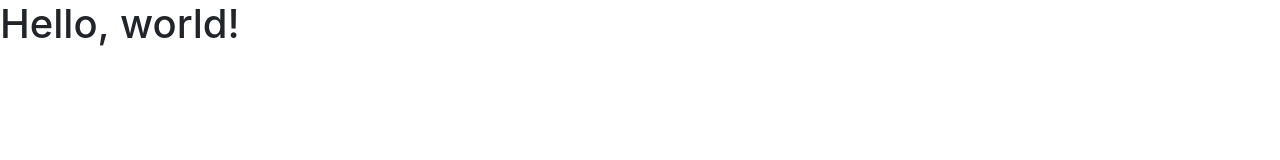
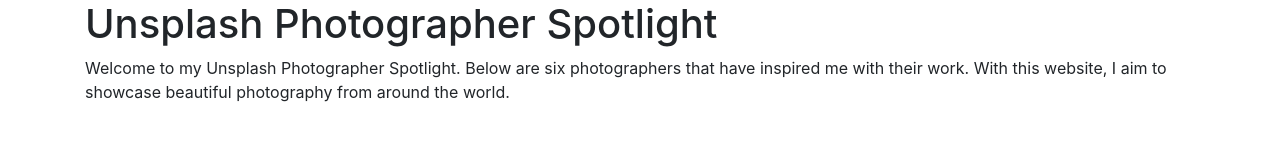
Before and after one commit to alimagnani/Unsplash, a plain HTML site: page index.html in a window 1280 px wide. Drawn offline with nearby package versions, Linux system fonts and the light colour scheme.

Commit message:
Added Divs and Classes

```diff
--- a/index.html
+++ b/index.html
@@ -8,11 +8,13 @@
     <!-- Bootstrap CSS -->
     <link rel="stylesheet" href="https://stackpath.bootstrapcdn.com/bootstrap/4.1.3/css/bootstrap.min.css" integrity="sha384-MCw98/SFnGE8fJT3GXwEOngsV7Zt27NXFoaoApmYm81iuXoPkFOJwJ8ERdknLPMO" crossorigin="anonymous">
 
-    <title>Hello, world!</title>
+    <title>Unsplash</title>
   </head>
   <body>
-    <h1>Hello, world!</h1>
-
+	<div class="container">
+    	<h1>Unsplash Photographer Spotlight</h1>
+			<p>Welcome to my Unsplash Photographer Spotlight. Below are six photographers that have inspired me with their work. With this website, I aim to showcase beautiful photography from around the world.</p>
+	</div>
     <!-- Optional JavaScript -->
     <!-- jQuery first, then Popper.js, then Bootstrap JS -->
     <script src="https://code.jquery.com/jquery-3.3.1.slim.min.js" integrity="sha384-q8i/X+965DzO0rT7abK41JStQIAqVgRVzpbzo5smXKp4YfRvH+8abtTE1Pi6jizo" crossorigin="anonymous"></script>
```
